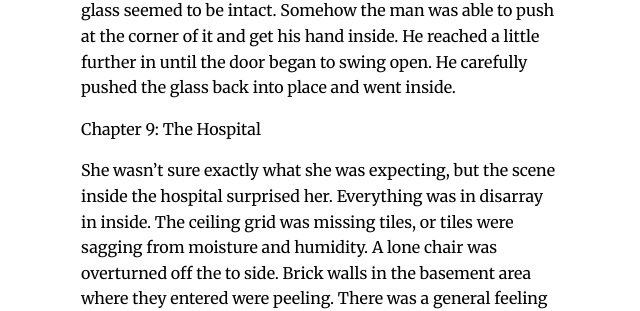
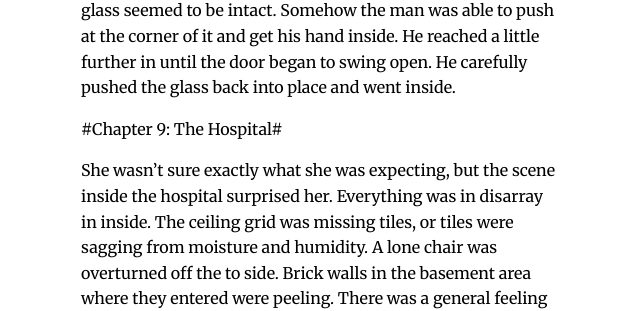
Before and after one commit to brodieaustin/building-300, a Jekyll site: the page built from index.markdown, in a window 1280 px wide and 900 px high, scrolled down 41199 px. Shown: the part 141-452 px from the top of the window, without its empty margins (319-959 px from the left). Built offline with Jekyll 4.4.1, drawn with Linux system fonts in a browser that asks for light colours; our own code applies the rules of GitHub Pages for plain Markdown files.

```diff
--- a/index.markdown
+++ b/index.markdown
@@ -534,7 +534,7 @@ The area around the hospital seemed to be clear. The man darted out suddenly int
 
 They circled around to the back of the hospital building. Concrete steps with a rusty hand railing led down to a metal door without a visible handle and a sliver of a window. The glass had metal mesh embedded it. From the look of it, the glass seemed to be intact. Somehow the man was able to push at the corner of it and get his hand inside. He reached a little further in until the door began to swing open. He carefully pushed the glass back into place and went inside.
 
-Chapter 9: The Hospital
+#Chapter 9: The Hospital#
 
 She wasn't sure exactly what she was expecting, but the scene inside the hospital surprised her. Everything was in disarray in inside. The ceiling grid was missing tiles, or tiles were sagging from moisture and humidity. A lone chair was overturned off the to side. Brick walls in the basement area where they entered were peeling. There was a general feeling of disrepair, of abandonment everywhere she looked. The building was in such bad shape, that it must have been like this for a very long time.
 
```
